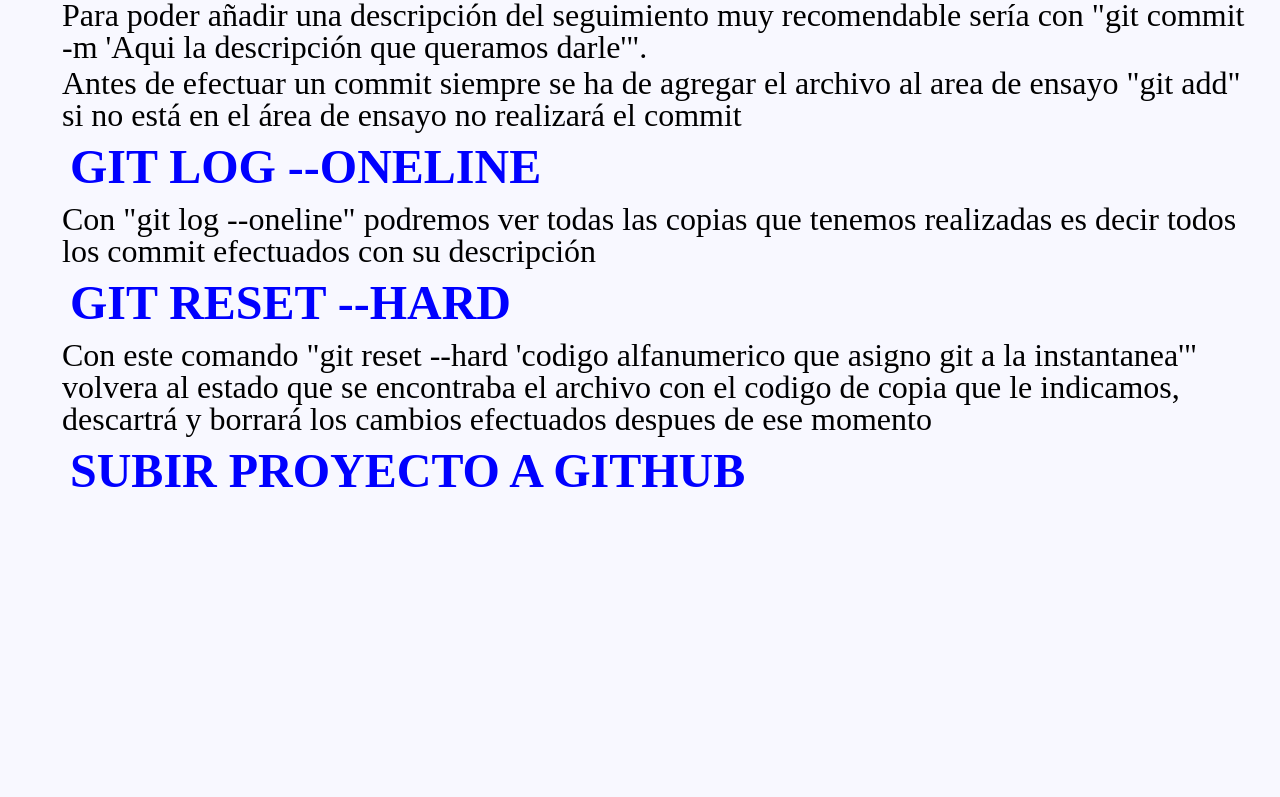
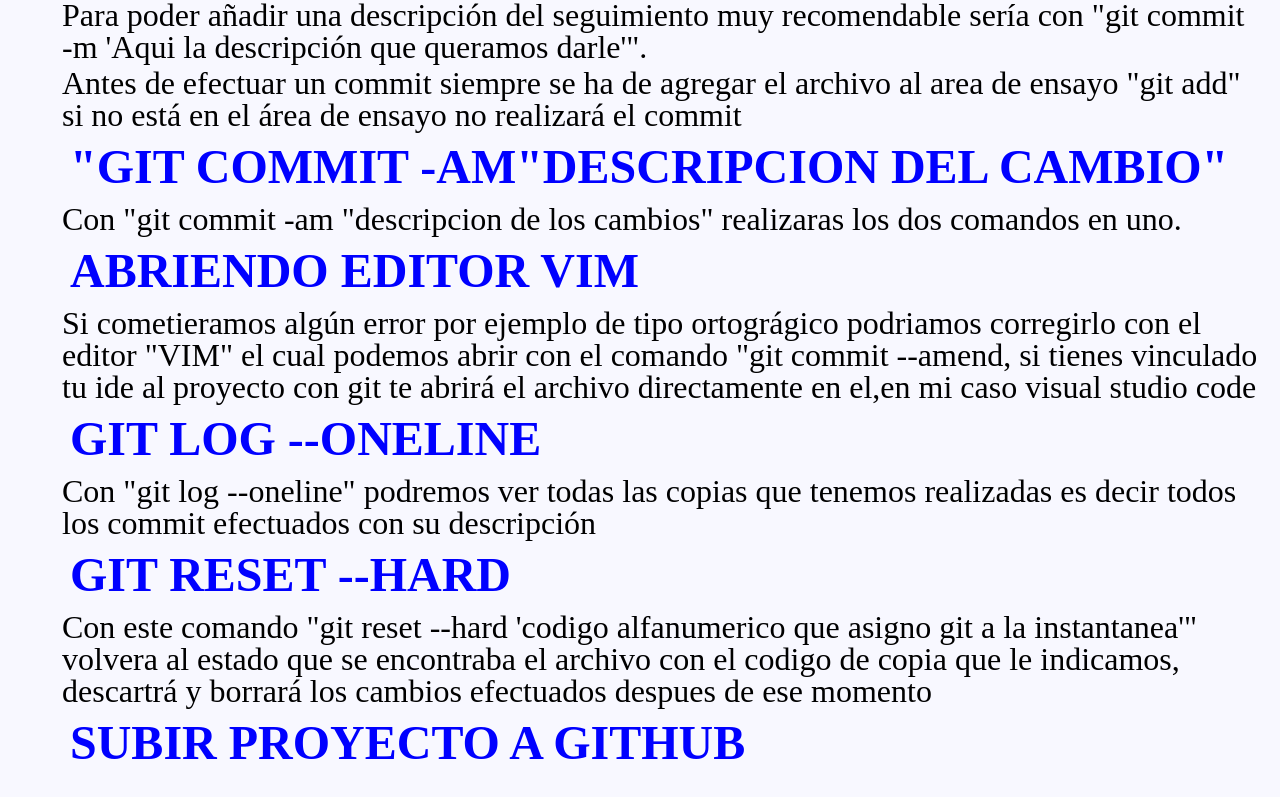
Before and after one commit to madocu5679/Proyecto-web-empresa-A, a plain HTML site: page index.html in a window 1280 px wide. Shown: the part 2071-2868 px from the top of the page. Before the commit the page ends 2596 px from the top, so only its background shows below. Drawn offline with Linux system fonts and the light colour scheme.

Commit message:
Pruebas github

```diff
--- a/index.html
+++ b/index.html
@@ -36,6 +36,10 @@
        <p>Con este comando pasaremos los archivos a los que decidimos hacer seguimiento del area de ensayo a el repositorio local,una vez lo tenemos en el repositorio local en cualquier momento podremos obtener un respaldo de como se encontraba el archivo antes de añadirlo al repositorio local.</p>
        <p>Para poder añadir una descripción del seguimiento muy recomendable sería con "git commit -m 'Aqui la descripción que queramos darle'".</p>
        <p>Antes de efectuar un commit siempre se ha de agregar el archivo al area de ensayo "git add" si no está en el área de ensayo no realizará el commit</p>
+       <h2> "GIT COMMIT -AM"DESCRIPCION DEL CAMBIO"</h2>
+       <p>  Con "git commit -am "descripcion de los cambios" realizaras los dos comandos en uno.</p>
+       <h2>ABRIENDO EDITOR VIM</h2>
+       <p>Si cometieramos algún error por ejemplo de tipo ortográgico podriamos corregirlo con el editor  "VIM" el cual podemos abrir con el comando "git commit --amend, si tienes vinculado tu ide al proyecto con git te abrirá el archivo directamente en el,en mi caso visual studio code</p>
        <h2>GIT LOG --ONELINE</h2>
        <p>Con "git log --oneline" podremos ver todas las copias que tenemos realizadas es decir todos los commit efectuados con su descripción</p>
        <h2>GIT RESET --HARD</h2>
```
